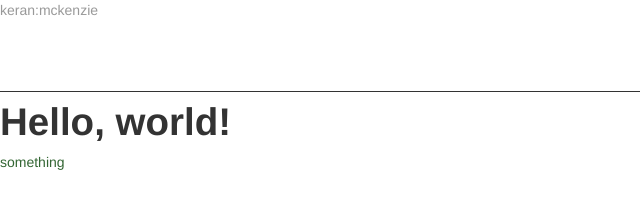
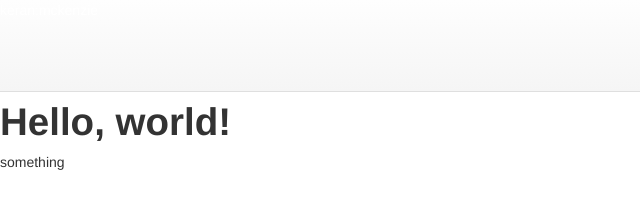
Before and after one commit to keranm/mySiteTemplate, a plain HTML site: page index.html in a window 1280 px wide. Shown: the whole page, without its empty margins (0-640 px from the left). Drawn offline with nearby package versions, Linux system fonts and the light colour scheme.

Commit message:
Practicing with LESS
Sorting out just how LESS works, setting up some basic CSS for header
etc

```diff
--- a/css/styles.less
+++ b/css/styles.less
@@ -1,14 +1,23 @@
-@the-border: 1px;
-@base-color: #333;
-@red:        #842210;
+@baseColor: rgb(223, 223, 223);
+@grayGradientBottom: rgb(245, 245, 245);
+@grayGradientTop: rgb(254, 254, 254);
+
 
 header {
-  color: (@base-color * 3);
-  border-bottom: @the-border solid @base-color;
+  color: (@baseColor * 3);
+  border-bottom: 1px solid @baseColor;
   height: 91px;
+
+  background-color: @grayGradientBottom;
+  *background-color: @grayGradientBottom;
+  background-image: -moz-linear-gradient(top, @grayGradientTop, @grayGradientBottom);
+  background-image: -webkit-gradient(linear, 0 0, 0 100%, from(@grayGradientTop), to(@grayGradientBottom));
+  background-image: -webkit-linear-gradient(top, @grayGradientTop, @grayGradientBottom);
+  background-image: -o-linear-gradient(top, @grayGradientTop, @grayGradientBottom);
+  background-image: linear-gradient(to bottom, @grayGradientTop, @grayGradientBottom);
+  background-repeat: repeat-x;
 }
 
 footer {
-  color: (@base-color + #003300);
-  border-color: desaturate(@red, 10%);
+
 }
```
Also changed, not shown: css/styles.css, 1 other file.
